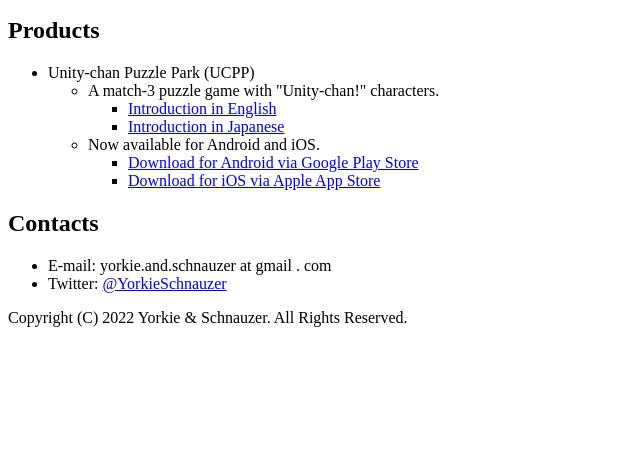
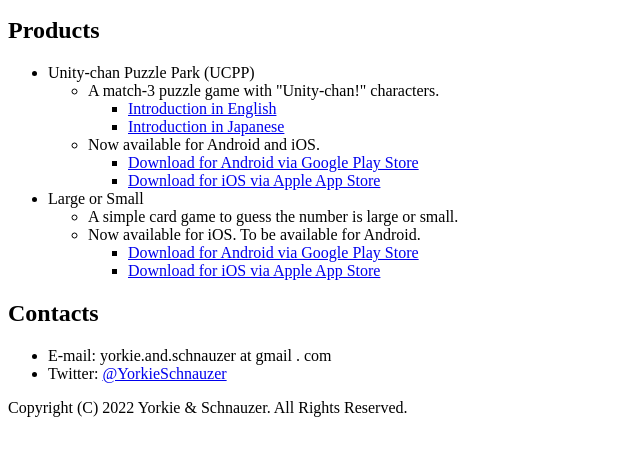
Before and after one commit to YorkieAndSchnauzer/YorkieAndSchnauzer.github.io, a plain HTML site: page index.html in a window 1280 px wide. Shown: the part 101-556 px from the top of the page, without its empty margins (0-640 px from the left). Drawn offline with Linux system fonts and the light colour scheme.

Commit message:
LoSを追加

```diff
--- a/index.html
+++ b/index.html
@@ -23,6 +23,15 @@
                 <li><a href="https://apps.apple.com/us/app/unity-chan-puzzle-park-ucpp/id1621210011">Download for iOS via Apple App Store</a></li>
             </ul>
         </ul>
+        <li>Large or Small</li>
+        <ul>
+            <li>A simple card game to guess the number is large or small.</li>
+            <li>Now available for iOS. To be available for Android.</li>
+            <ul>
+                <li><a href="https://play.google.com/store/apps/details?id=com.YorkieAndSchnauzer.LOS">Download for Android via Google Play Store</a></li>
+                <li><a href="https://apps.apple.com/us/app/large-or-small/id1621653198">Download for iOS via Apple App Store</a></li>
+            </ul>
+        </ul>
     </ul>
 
     <h2>Contacts</h2>
```
